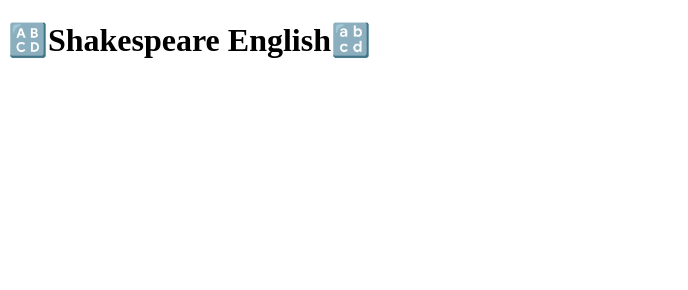
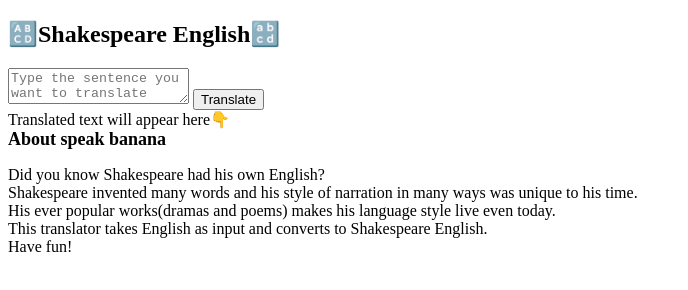
Before and after one commit to anaswaramanoj/shakespeare-english, a plain HTML site: page index.html in a window 1280 px wide. Shown: the whole page, without its empty margins (0-688 px from the left). Drawn offline with Linux system fonts and the light colour scheme.

Commit message:
docs: updated index

```diff
--- a/index.html
+++ b/index.html
@@ -6,6 +6,25 @@
     <title>Shakespeare English</title>
 </head>
 <body>
-    <h1>🔠Shakespeare English🔡</h1>
+    <nav class="navigation container">
+        <h1><strong>🔠Shakespeare English🔡</strong></h1>
+    </nav>
+
+    <div class="container-center">
+        <textarea id="txt-input" placeholder="Type the sentence you want to translate"></textarea>
+
+        <button id="btn-translate">Translate</button>
+
+        <div>Translated text will appear here👇</div>
+
+        <div id="output"></div>
+    </div>
+
+    <footer class="footer">
+        <div style="font-size: large;"><strong>About speak banana</strong></div>
+        <p>Did you know Shakespeare had his own English?<br>Shakespeare invented many words and his style of narration in many ways was unique to his time.<br>His ever popular works(dramas and poems) makes his language style live even today.<br>This translator takes English as input and converts to Shakespeare English.<br>Have fun!</p>
+    </footer>
+
+    <script src="app.js" type="text/javascript"></script>
 </body>
 </html>
```
Also changed, not shown: app.js (added).
